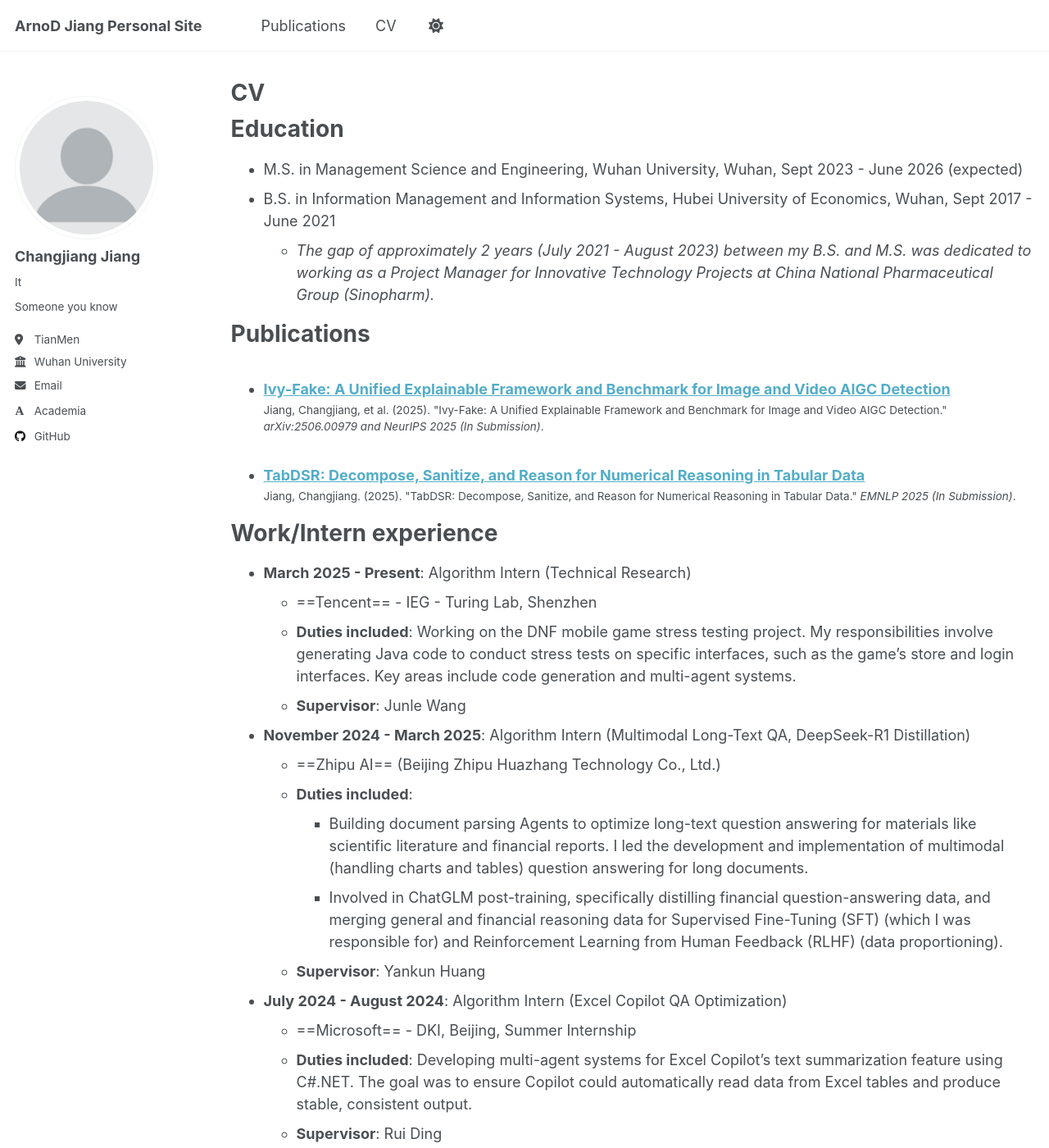
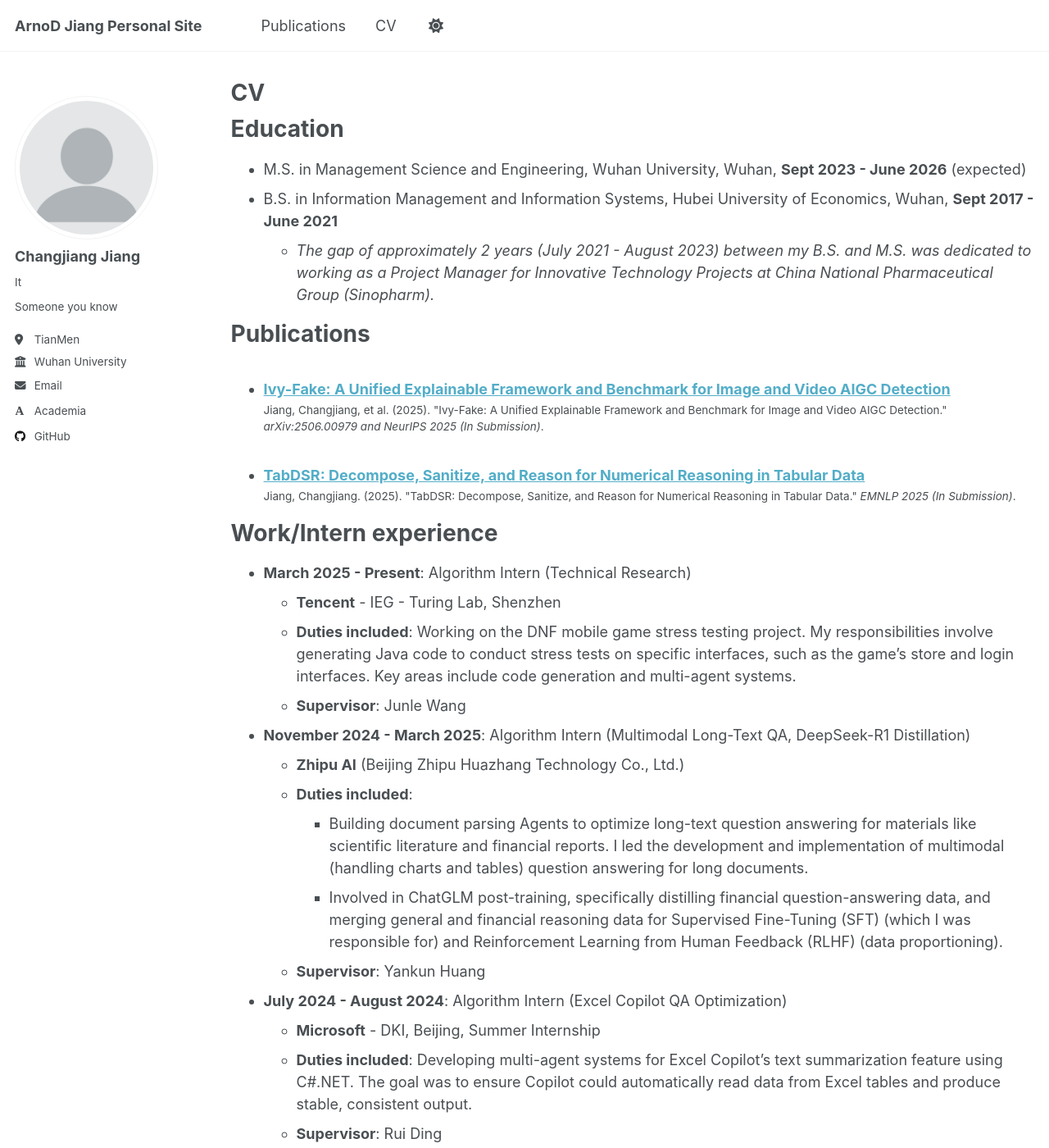
Before and after one commit to arnodjiang/arnodjiang.github.io, a Jekyll site: the page built from _pages/cv.md, in a window 1280 px wide and 1400 px high. Shown: the whole window at 82% size. Built offline with Jekyll 4.4.1, drawn with Linux system fonts in a browser that asks for light colours; some web fonts are replaced.

```diff
--- a/_pages/cv.md
+++ b/_pages/cv.md
@@ -11,8 +11,8 @@ redirect_from:
 
 Education
 ======
-* M.S. in Management Science and Engineering, Wuhan University, Wuhan, Sept 2023 - June 2026 (expected)
-* B.S. in Information Management and Information Systems, Hubei University of Economics, Wuhan, Sept 2017 - June 2021
+* M.S. in Management Science and Engineering, Wuhan University, Wuhan, **Sept 2023 - June 2026** (expected)
+* B.S. in Information Management and Information Systems, Hubei University of Economics, Wuhan, **Sept 2017 - June 2021**
   * *The gap of approximately 2 years (July 2021 - August 2023) between my B.S. and M.S. was dedicated to working as a Project Manager for Innovative Technology Projects at China National Pharmaceutical Group (Sinopharm).*
 
 Publications
@@ -24,18 +24,18 @@ Publications
 Work/Intern experience
 ======
 * **March 2025 - Present**: Algorithm Intern (Technical Research)
-  * ==Tencent== - IEG - Turing Lab, Shenzhen
+  * **Tencent** - IEG - Turing Lab, Shenzhen
   * **Duties included**: Working on the DNF mobile game stress testing project. My responsibilities involve generating Java code to conduct stress tests on specific interfaces, such as the game's store and login interfaces. Key areas include code generation and multi-agent systems.
   * **Supervisor**: Junle Wang
 
 * **November 2024 - March 2025**: Algorithm Intern (Multimodal Long-Text QA, DeepSeek-R1 Distillation)
-  * ==Zhipu AI== (Beijing Zhipu Huazhang Technology Co., Ltd.)
+  * **Zhipu AI** (Beijing Zhipu Huazhang Technology Co., Ltd.)
   * **Duties included**:
     * Building document parsing Agents to optimize long-text question answering for materials like scientific literature and financial reports. I led the development and implementation of multimodal (handling charts and tables) question answering for long documents.
     * Involved in ChatGLM post-training, specifically distilling financial question-answering data, and merging general and financial reasoning data for Supervised Fine-Tuning (SFT) (which I was responsible for) and Reinforcement Learning from Human Feedback (RLHF) (data proportioning).
   * **Supervisor**: Yankun Huang
 
 * **July 2024 - August 2024**: Algorithm Intern (Excel Copilot QA Optimization)
-  * ==Microsoft== - DKI, Beijing, Summer Internship
+  * **Microsoft** - DKI, Beijing, Summer Internship
   * **Duties included**: Developing multi-agent systems for Excel Copilot's text summarization feature using C#.NET. The goal was to ensure Copilot could automatically read data from Excel tables and produce stable, consistent output.
   * **Supervisor**: Rui Ding
```
